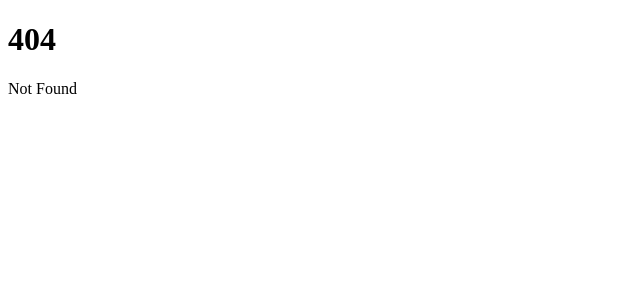
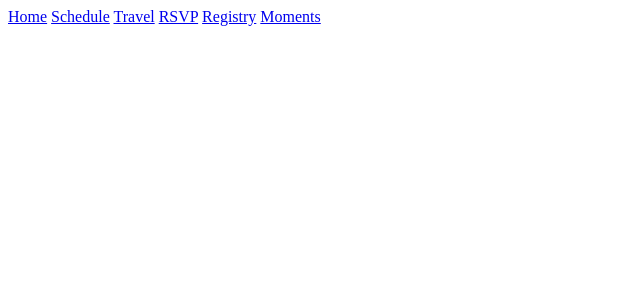
Before and after one commit to aelhage/wedding, a SvelteKit app in the folder web/: page /moments in a window 1280 px wide. Before the commit this address had no page. Shown: the top 300 px of the page, without its empty margins (0-640 px from the left). Built offline with nearby package versions, Linux system fonts and the light colour scheme; no server answers.

Commit message:
web app inial structure

```diff
--- /dev/null
+++ b/web/src/routes/+layout.svelte
@@ -0,0 +1,10 @@
+<nav>
+  <a href="/">Home</a>
+  <a href="/schedule">Schedule</a>
+  <a href="/travel">Travel</a>
+  <a href="/rsvp">RSVP</a>
+  <a href="/registry">Registry</a>
+  <a href="/moments">Moments</a>
+</nav>
+
+<slot />
--- /dev/null
+++ b/web/src/routes/moments/+page.svelte
@@ -0,0 +1,10 @@
+<script lang="ts">
+  import { PUBLIC_BASE_API_URL } from "$env/static/public";
+  let vmPromise = fetch(PUBLIC_BASE_API_URL);
+</script>
+
+{#await vmPromise then vm}
+  <pre>
+    {JSON.stringify(vm, null, 2)}
+</pre>
+{/await}
--- /dev/null
+++ b/web/src/routes/registry/+page.svelte
@@ -0,0 +1,2 @@
+<h1>Welcome to SvelteKit</h1>
+<p>Visit <a href="https://kit.svelte.dev">kit.svelte.dev</a> to read the documentation</p>
--- /dev/null
+++ b/web/src/routes/rsvp/+page.svelte
@@ -0,0 +1,2 @@
+<h1>Welcome to SvelteKit</h1>
+<p>Visit <a href="https://kit.svelte.dev">kit.svelte.dev</a> to read the documentation</p>
--- /dev/null
+++ b/web/src/routes/schedule/+page.svelte
@@ -0,0 +1,2 @@
+<h1>Welcome to SvelteKit</h1>
+<p>Visit <a href="https://kit.svelte.dev">kit.svelte.dev</a> to read the documentation</p>
--- /dev/null
+++ b/web/src/routes/travel/+page.svelte
@@ -0,0 +1,2 @@
+<h1>Welcome to SvelteKit</h1>
+<p>Visit <a href="https://kit.svelte.dev">kit.svelte.dev</a> to read the documentation</p>
```
Also changed, not shown: web/src/routes/+layout.ts (renamed from web/src/routes/+layout.js), 2 other files (tests, documents, lock files or other folders).
